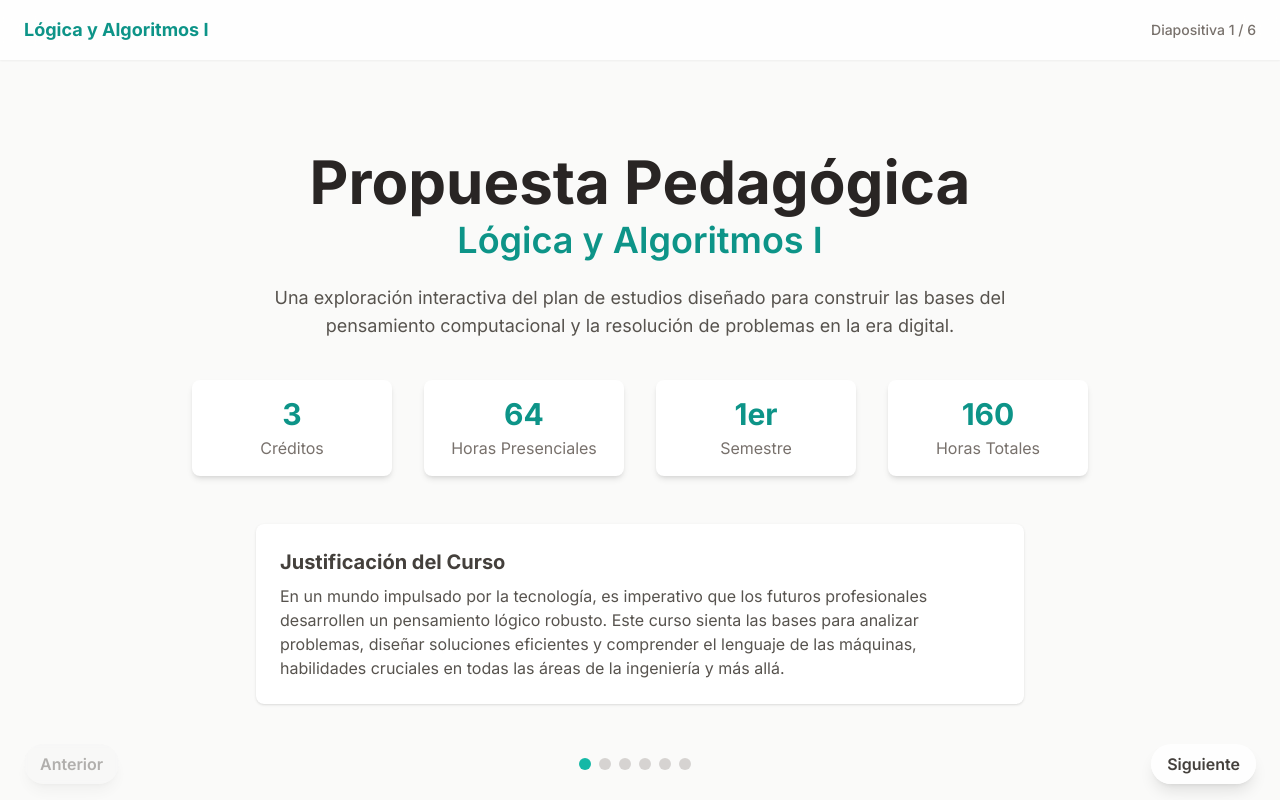
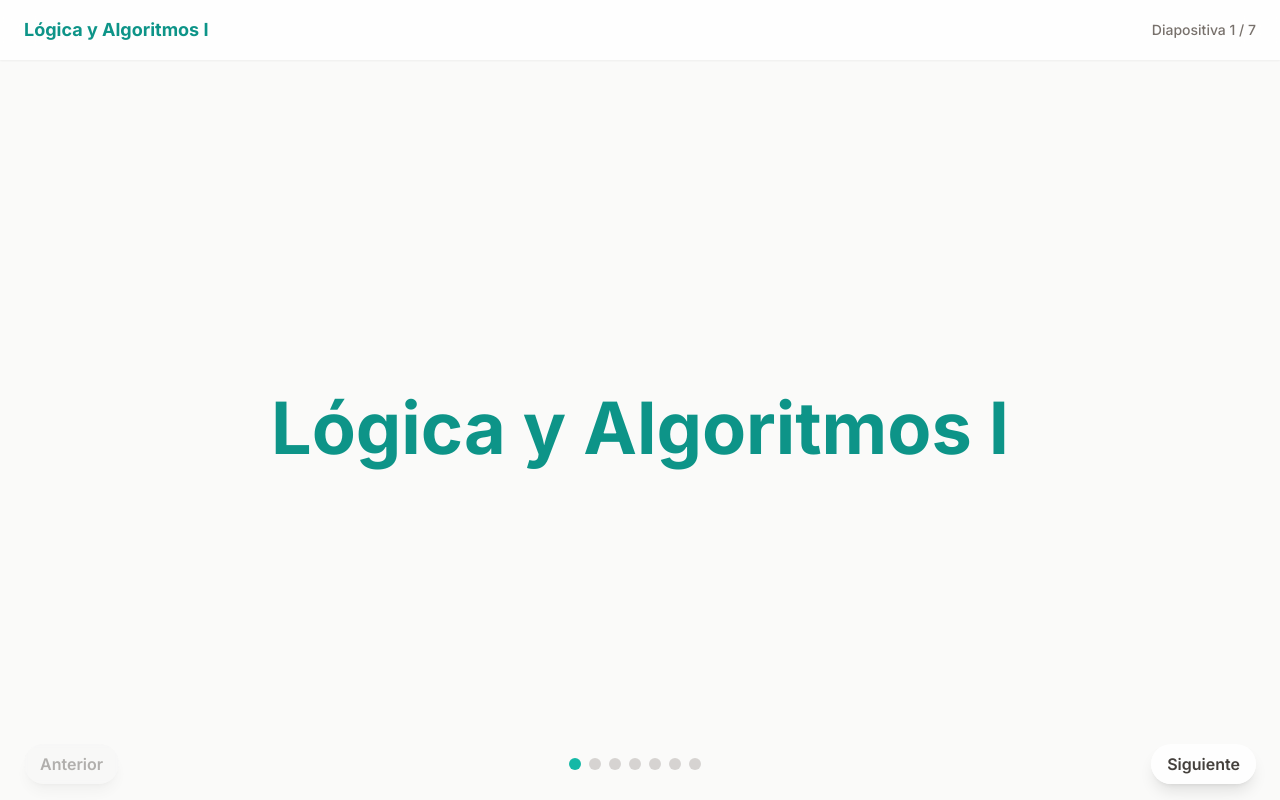
Before and after one commit to jeissonp/ua-convocatoria-021-logica-1, a plain HTML site: page index.html in a window 1280 px wide. Drawn offline with nearby package versions, Linux system fonts and the light colour scheme.

Commit message:
Update index.html

```diff
--- a/index.html
+++ b/index.html
@@ -10,14 +10,15 @@
     <link rel="preconnect" href="https://fonts.gstatic.com" crossorigin>
     <link href="https://fonts.googleapis.com/css2?family=Inter:wght@400;500;600;700&display=swap" rel="stylesheet">
     <!-- Chosen Palette: Warm Neutrals (Tailwind's Stone) with a muted Teal accent for a professional and calm academic feel. -->
-    <!-- Application Structure Plan: A slide-based presentation controlled by navigation buttons. Each major section of the report is a slide, ensuring a focused, step-by-step information flow. This structure is ideal for a formal presentation, guiding the audience through the content linearly. Interactions (charts, accordions) are contained within slides to enrich the content of each step. -->
+    <!-- Application Structure Plan: A 7-slide presentation. The flow is: Title -> Profile -> Justification -> Competencies -> Content -> Methodology -> Evaluation. This creates a logical narrative, introducing the topic, the presenter, the "why," the "what," and the "how." -->
     <!-- Visualization & Content Choices:
-        - Report Info: Course Identification, Justification. Goal: Inform/Introduce. Viz/Method: Static text and stat cards on Slide 1.
-        - Report Info: Candidate Profile. Goal: Establish credibility. Viz/Method: Two-column text layout on Slide 2.
-        - Report Info: Competencies. Goal: Detail skills. Viz/Method: Two-column text layout on Slide 3.
-        - Report Info: Thematic Units & Hour Distribution. Goal: Organize & Compare. Viz/Method: Accordion list and a stacked bar chart (Chart.js) on Slide 4. Interaction: Click to expand units, hover for chart details.
-        - Report Info: Methodology. Goal: Explain approach. Viz/Method: Three-column card layout with icons on Slide 5.
-        - Report Info: Evaluation & Resources. Goal: Inform on assessment. Viz/Method: Donut chart (Chart.js) and text list on Slide 6.
+        - Slide 1: Title. Goal: Introduce. Viz/Method: Minimalist title screen.
+        - Slide 2: Candidate Profile. Goal: Establish credibility. Viz/Method: Two-column text layout.
+        - Slide 3: Justification. Goal: Explain purpose. Viz/Method: Focused text block.
+        - Slide 4: Competencies. Goal: Detail skills. Viz/Method: Two-column text layout.
+        - Slide 5: Thematic Units & Hours. Goal: Organize & Compare. Viz/Method: Accordion list and a stacked bar chart (Chart.js).
+        - Slide 6: Methodology. Goal: Explain approach. Viz/Method: Three-column card layout.
+        - Slide 7: Evaluation & Resources. Goal: Inform on assessment. Viz/Method: Donut chart (Chart.js) and text list.
     -->
     <!-- CONFIRMATION: NO SVG graphics used. NO Mermaid JS used. -->
     <style>
@@ -83,7 +84,7 @@
                 Lógica y Algoritmos I
             </div>
             <div id="slide-counter" class="text-sm font-medium text-stone-500">
-                Diapositiva 1 / 6
+                Diapositiva 1 / 7
             </div>
         </div>
     </header>
@@ -93,33 +94,7 @@
         <!-- Slide 1: Inicio -->
         <div class="slide active flex-col justify-center items-center">
             <section class="text-center w-full">
-                <h1 class="text-4xl md:text-6xl font-bold text-stone-800 leading-tight">Propuesta Pedagógica</h1>
-                <h2 class="text-2xl md:text-4xl font-semibold text-teal-600 mt-2">Lógica y Algoritmos I</h2>
-                <p class="mt-6 max-w-3xl mx-auto text-lg text-stone-600">
-                    Una exploración interactiva del plan de estudios diseñado para construir las bases del pensamiento computacional y la resolución de problemas en la era digital.
-                </p>
-                <div class="mt-10 grid grid-cols-2 md:grid-cols-4 gap-4 md:gap-8 w-full max-w-4xl mx-auto">
-                    <div class="bg-white p-4 rounded-lg shadow-md text-center">
-                        <span class="text-3xl font-bold text-teal-600">3</span>
-                        <p class="text-stone-500 mt-1">Créditos</p>
-                    </div>
-                    <div class="bg-white p-4 rounded-lg shadow-md text-center">
-                        <span class="text-3xl font-bold text-teal-600">64</span>
-                        <p class="text-stone-500 mt-1">Horas Presenciales</p>
-                    </div>
-                    <div class="bg-white p-4 rounded-lg shadow-md text-center">
-                        <span class="text-3xl font-bold text-teal-600">1er</span>
-                        <p class="text-stone-500 mt-1">Semestre</p>
-                    </div>
-                     <div class="bg-white p-4 rounded-lg shadow-md text-center">
-                        <span class="text-3xl font-bold text-teal-600">160</span>
-                        <p class="text-stone-500 mt-1">Horas Totales</p>
-                    </div>
-                </div>
-                <div class="mt-12 text-left max-w-3xl mx-auto bg-white p-6 rounded-lg shadow">
-                     <h3 class="font-bold text-xl mb-2 text-stone-700">Justificación del Curso</h3>
-                     <p class="text-stone-600">En un mundo impulsado por la tecnología, es imperativo que los futuros profesionales desarrollen un pensamiento lógico robusto. Este curso sienta las bases para analizar problemas, diseñar soluciones eficientes y comprender el lenguaje de las máquinas, habilidades cruciales en todas las áreas de la ingeniería y más allá.</p>
-                </div>
+                <h1 class="text-5xl md:text-7xl font-bold text-teal-600">Lógica y Algoritmos I</h1>
             </section>
         </div>
 
@@ -167,7 +142,19 @@
             </section>
         </div>
 
-        <!-- Slide 3: Competencias -->
+        <!-- Slide 3: Justificación -->
+        <div class="slide flex-col justify-center items-center">
+            <section class="w-full">
+                <div class="text-center mb-12">
+                    <h2 class="text-3xl md:text-4xl font-bold">Justificación del Curso</h2>
+                </div>
+                 <div class="text-left max-w-3xl mx-auto bg-white p-8 rounded-lg shadow-lg">
+                     <p class="text-stone-700 text-lg leading-relaxed">En un mundo impulsado por la tecnología, es imperativo que los futuros profesionales desarrollen un pensamiento lógico robusto. Este curso sienta las bases para analizar problemas, diseñar soluciones eficientes y comprender el lenguaje de las máquinas, habilidades cruciales en todas las áreas de la ingeniería y más allá.</p>
+                </div>
+            </section>
+        </div>
+
+        <!-- Slide 4: Competencias -->
         <div class="slide flex-col justify-center items-center">
             <section class="w-full">
                 <div class="text-center mb-12">
@@ -193,7 +180,7 @@
             </section>
         </div>
 
-        <!-- Slide 4: Contenido -->
+        <!-- Slide 5: Contenido -->
         <div class="slide flex-col justify-center items-center">
             <section class="w-full bg-stone-100 rounded-2xl p-8">
                 <div class="text-center mb-12">
@@ -213,7 +200,7 @@
             </section>
         </div>
 
-        <!-- Slide 5: Metodologia -->
+        <!-- Slide 6: Metodologia -->
         <div class="slide flex-col justify-center items-center">
             <section class="w-full">
                 <div class="text-center mb-12">
@@ -240,7 +227,7 @@
             </section>
         </div>
 
-        <!-- Slide 6: Evaluacion -->
+        <!-- Slide 7: Evaluacion -->
         <div class="slide flex-col justify-center items-center">
             <section class="w-full bg-stone-100 rounded-2xl p-8">
                 <div class="text-center mb-12">
```
